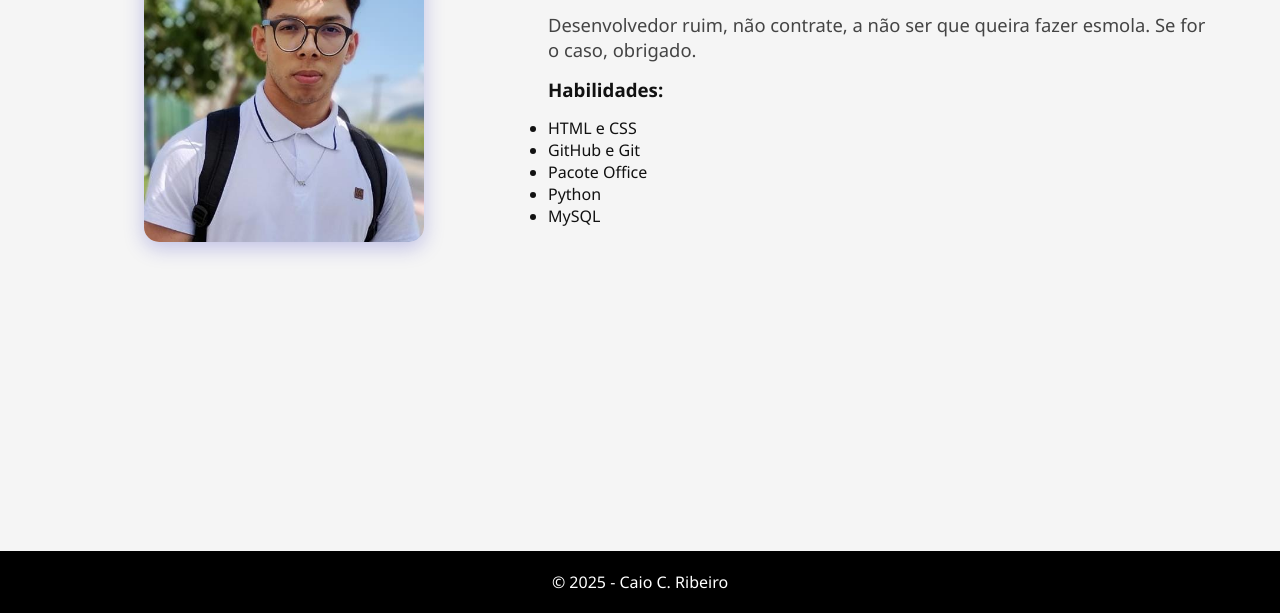
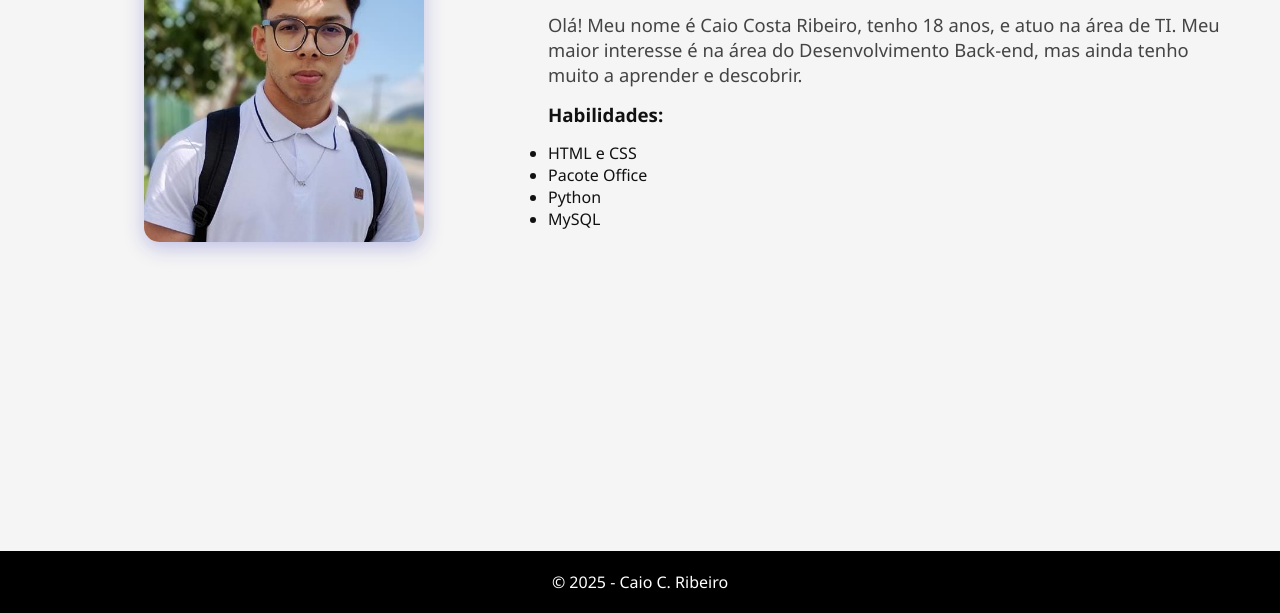
Before and after one commit to Caio602102/portfolio, a plain HTML site: page sobre.html in a window 1280 px wide. Shown: the part 187-800 px from the top of the page. Drawn offline with Linux system fonts and the light colour scheme.

Commit message:
sobre
Updated personal information and skills in the 'Sobre mim' section.

```diff
--- a/sobre.html
+++ b/sobre.html
@@ -32,12 +32,11 @@
     <!-- texto principal (animado) -->
     <div class="sobre-texto slide-side">
         <h2>Sobre Mim</h2>
-        <p>Desenvolvedor ruim, não contrate, a não ser que queira fazer esmola. Se for o caso, obrigado.</p>
+        <p>Olá! Meu nome é Caio Costa Ribeiro, tenho 18 anos, e atuo na área de TI. Meu maior interesse é na área do Desenvolvimento Back-end, mas ainda tenho muito a aprender e descobrir.</p>
 
         <h3>Habilidades:</h3>
         <ul>
             <li>HTML e CSS</li>
-            <li>GitHub e Git</li>
             <li>Pacote Office</li>
             <li>Python</li>
             <li>MySQL</li>
```
